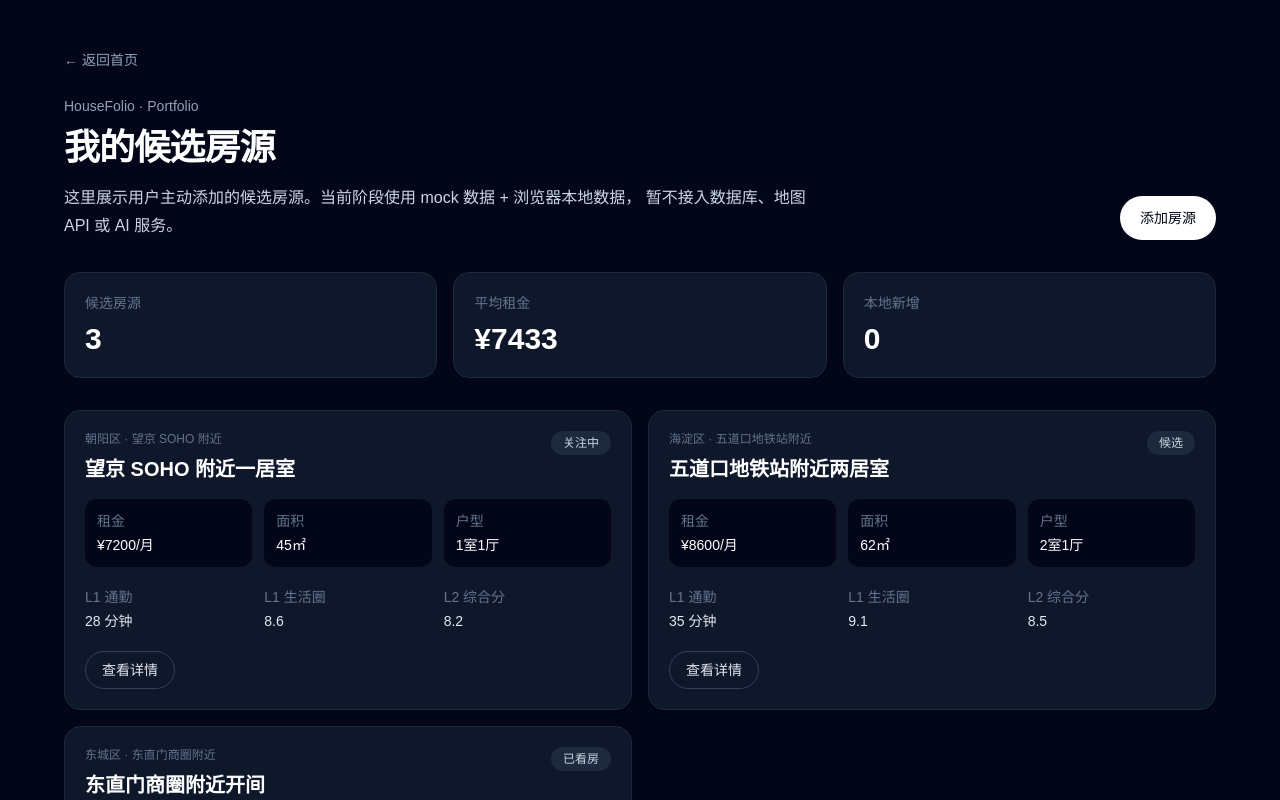
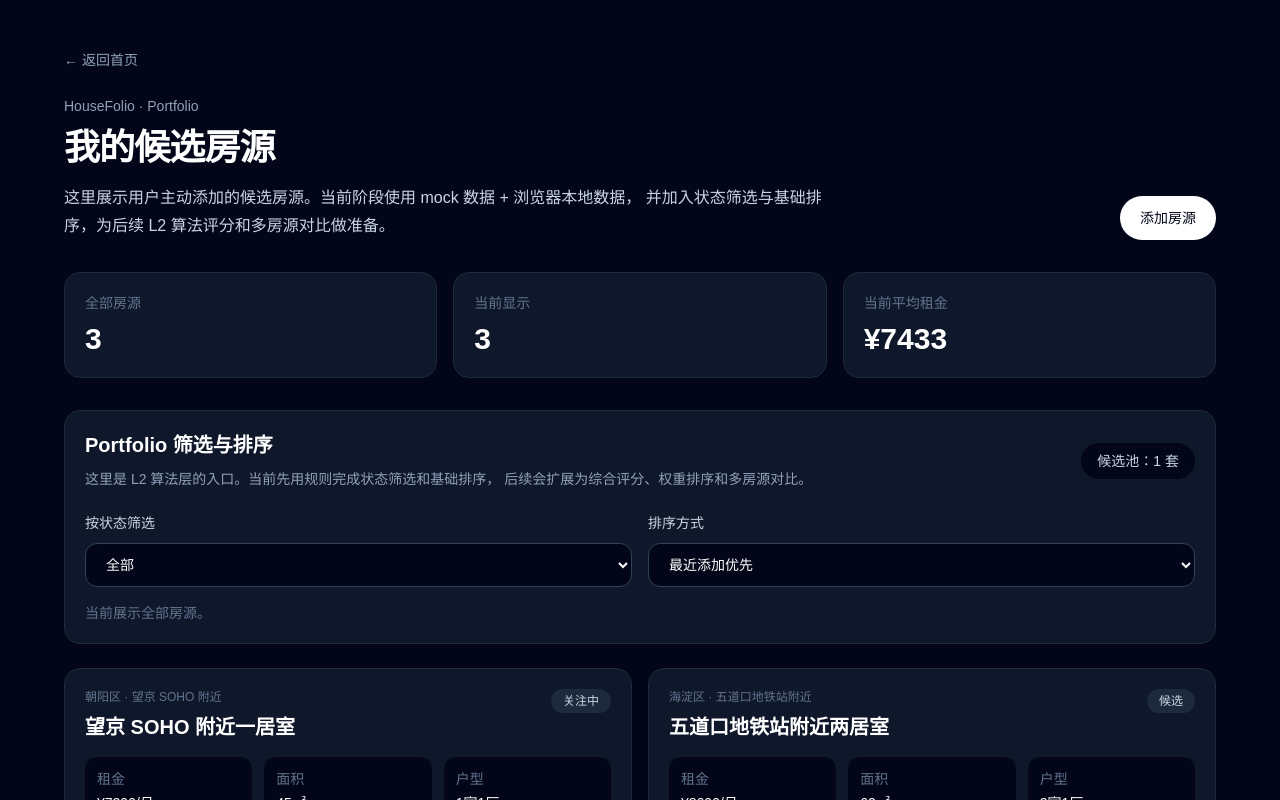
Before and after one commit to Qiu-Jiajun/HouseFolio, a Next.js app: page /portfolio in a window 1280 px wide. Shown: the top 800 px of the page. Built offline with nearby package versions, Linux system fonts and the light colour scheme.

Commit message:
feat: add portfolio filtering and sorting

```diff
--- a/src/app/portfolio/page.tsx
+++ b/src/app/portfolio/page.tsx
@@ -21,7 +21,7 @@ export default function PortfolioPage() {
 
               <p className="mt-4 max-w-3xl text-base leading-7 text-slate-300">
                 这里展示用户主动添加的候选房源。当前阶段使用 mock 数据 + 浏览器本地数据，
-                暂不接入数据库、地图 API 或 AI 服务。
+                并加入状态筛选与基础排序，为后续 L2 算法评分和多房源对比做准备。
               </p>
             </div>
 
--- a/src/components/portfolio-list.tsx
+++ b/src/components/portfolio-list.tsx
@@ -2,56 +2,174 @@
 
 import { useEffect, useMemo, useState } from "react";
 import { ListingCard } from "@/components/listing-card";
+import {
+  filterListingsByStatus,
+  sortListings,
+  type ListingSortKey,
+  type ListingStatusFilter,
+} from "@/lib/algorithm/portfolio";
 import { getAllClientListings } from "@/lib/local-store/listing-lookup";
-import type { Listing } from "@/types/listing";
+import type { Listing, ListingStatus } from "@/types/listing";
+
+const statusOptions: {
+  value: ListingStatusFilter;
+  label: string;
+}[] = [
+  { value: "all", label: "全部" },
+  { value: "draft", label: "草稿" },
+  { value: "watching", label: "关注中" },
+  { value: "visited", label: "已看房" },
+  { value: "shortlisted", label: "候选" },
+  { value: "rejected", label: "已排除" },
+];
+
+const sortOptions: {
+  value: ListingSortKey;
+  label: string;
+}[] = [
+  { value: "createdAtDesc", label: "最近添加优先" },
+  { value: "rentAsc", label: "租金从低到高" },
+  { value: "rentDesc", label: "租金从高到低" },
+  { value: "commuteAsc", label: "通勤时间最短" },
+  { value: "scoreDesc", label: "综合分最高" },
+];
+
+const statusText: Record<ListingStatus, string> = {
+  draft: "草稿",
+  watching: "关注中",
+  visited: "已看房",
+  shortlisted: "候选",
+  rejected: "已排除",
+};
 
 export function PortfolioList() {
   const [listings, setListings] = useState<Listing[]>([]);
+  const [statusFilter, setStatusFilter] =
+    useState<ListingStatusFilter>("all");
+  const [sortKey, setSortKey] = useState<ListingSortKey>("createdAtDesc");
 
   useEffect(() => {
     setListings(getAllClientListings());
   }, []);
 
-  const averageRent = useMemo(() => {
-    if (listings.length === 0) {
+  const visibleListings = useMemo(() => {
+    const filteredListings = filterListingsByStatus(listings, statusFilter);
+    return sortListings(filteredListings, sortKey);
+  }, [listings, statusFilter, sortKey]);
+
+  const averageVisibleRent = useMemo(() => {
+    if (visibleListings.length === 0) {
       return 0;
     }
 
     return Math.round(
-      listings.reduce((sum, item) => sum + item.rent, 0) / listings.length
+      visibleListings.reduce((sum, item) => sum + item.rent, 0) /
+        visibleListings.length
     );
+  }, [visibleListings]);
+
+  const shortlistedCount = useMemo(() => {
+    return listings.filter((listing) => listing.status === "shortlisted")
+      .length;
   }, [listings]);
-
-  const localAddedCount = listings.filter((listing) =>
-    listing.id.startsWith("listing-")
-  ).length - 3;
 
   return (
     <>
       <div className="mb-8 grid gap-4 md:grid-cols-3">
         <div className="rounded-2xl border border-slate-800 bg-slate-900 p-5">
-          <p className="text-sm text-slate-500">候选房源</p>
+          <p className="text-sm text-slate-500">全部房源</p>
           <p className="mt-2 text-3xl font-bold">{listings.length}</p>
         </div>
 
         <div className="rounded-2xl border border-slate-800 bg-slate-900 p-5">
-          <p className="text-sm text-slate-500">平均租金</p>
-          <p className="mt-2 text-3xl font-bold">¥{averageRent}</p>
+          <p className="text-sm text-slate-500">当前显示</p>
+          <p className="mt-2 text-3xl font-bold">{visibleListings.length}</p>
         </div>
 
         <div className="rounded-2xl border border-slate-800 bg-slate-900 p-5">
-          <p className="text-sm text-slate-500">本地新增</p>
-          <p className="mt-2 text-3xl font-bold">
-            {Math.max(localAddedCount, 0)}
-          </p>
+          <p className="text-sm text-slate-500">当前平均租金</p>
+          <p className="mt-2 text-3xl font-bold">¥{averageVisibleRent}</p>
         </div>
       </div>
 
-      <div className="grid gap-4 lg:grid-cols-2">
-        {listings.map((listing) => (
-          <ListingCard key={listing.id} listing={listing} />
-        ))}
+      <div className="mb-6 rounded-2xl border border-slate-800 bg-slate-900 p-5">
+        <div className="mb-5 flex flex-wrap items-center justify-between gap-4">
+          <div>
+            <h2 className="text-xl font-semibold text-white">
+              Portfolio 筛选与排序
+            </h2>
+            <p className="mt-2 text-sm leading-6 text-slate-400">
+              这里是 L2 算法层的入口。当前先用规则完成状态筛选和基础排序，
+              后续会扩展为综合评分、权重排序和多房源对比。
+            </p>
+          </div>
+
+          <div className="rounded-full bg-slate-950 px-4 py-2 text-sm text-slate-300">
+            候选池：{shortlistedCount} 套
+          </div>
+        </div>
+
+        <div className="grid gap-4 md:grid-cols-2">
+          <label className="block">
+            <span className="text-sm text-slate-300">按状态筛选</span>
+            <select
+              value={statusFilter}
+              onChange={(event) =>
+                setStatusFilter(event.target.value as ListingStatusFilter)
+              }
+              className="mt-2 w-full rounded-xl border border-slate-700 bg-slate-950 px-4 py-3 text-sm text-white outline-none focus:border-slate-400"
+            >
+              {statusOptions.map((option) => (
+                <option key={option.value} value={option.value}>
+                  {option.label}
+                </option>
+              ))}
+            </select>
+          </label>
+
+          <label className="block">
+            <span className="text-sm text-slate-300">排序方式</span>
+            <select
+              value={sortKey}
+              onChange={(event) =>
+                setSortKey(event.target.value as ListingSortKey)
+              }
+              className="mt-2 w-full rounded-xl border border-slate-700 bg-slate-950 px-4 py-3 text-sm text-white outline-none focus:border-slate-400"
+            >
+              {sortOptions.map((option) => (
+                <option key={option.value} value={option.value}>
+                  {option.label}
+                </option>
+              ))}
+            </select>
+          </label>
+        </div>
+
+        {statusFilter !== "all" ? (
+          <p className="mt-4 text-sm text-slate-500">
+            当前仅展示状态为「{statusText[statusFilter]}」的房源。
+          </p>
+        ) : (
+          <p className="mt-4 text-sm text-slate-500">
+            当前展示全部房源。
+          </p>
+        )}
       </div>
+
+      {visibleListings.length === 0 ? (
+        <div className="rounded-2xl border border-slate-800 bg-slate-900 p-8 text-center">
+          <h2 className="text-2xl font-semibold text-white">暂无匹配房源</h2>
+          <p className="mt-3 text-sm text-slate-400">
+            可以切换筛选条件，或返回详情页调整房源状态。
+          </p>
+        </div>
+      ) : (
+        <div className="grid gap-4 lg:grid-cols-2">
+          {visibleListings.map((listing) => (
+            <ListingCard key={listing.id} listing={listing} />
+          ))}
+        </div>
+      )}
     </>
   );
 }
--- /dev/null
+++ b/src/lib/algorithm/portfolio.ts
@@ -0,0 +1,68 @@
+import type { Listing, ListingStatus } from "@/types/listing";
+
+export type ListingStatusFilter = "all" | ListingStatus;
+
+export type ListingSortKey =
+  | "createdAtDesc"
+  | "rentAsc"
+  | "rentDesc"
+  | "commuteAsc"
+  | "scoreDesc";
+
+export function filterListingsByStatus(
+  listings: Listing[],
+  statusFilter: ListingStatusFilter
+): Listing[] {
+  if (statusFilter === "all") {
+    return listings;
+  }
+
+  return listings.filter((listing) => listing.status === statusFilter);
+}
+
+function compareOptionalNumberAsc(
+  a: number | undefined,
+  b: number | undefined
+): number {
+  if (a === undefined && b === undefined) return 0;
+  if (a === undefined) return 1;
+  if (b === undefined) return -1;
+  return a - b;
+}
+
+function compareOptionalNumberDesc(
+  a: number | undefined,
+  b: number | undefined
+): number {
+  if (a === undefined && b === undefined) return 0;
+  if (a === undefined) return 1;
+  if (b === undefined) return -1;
+  return b - a;
+}
+
+export function sortListings(
+  listings: Listing[],
+  sortKey: ListingSortKey
+): Listing[] {
+  const nextListings = [...listings];
+
+  return nextListings.sort((a, b) => {
+    switch (sortKey) {
+      case "rentAsc":
+        return a.rent - b.rent;
+
+      case "rentDesc":
+        return b.rent - a.rent;
+
+      case "commuteAsc":
+        return compareOptionalNumberAsc(a.commuteMinutes, b.commuteMinutes);
+
+      case "scoreDesc":
+        return compareOptionalNumberDesc(a.compositeScore, b.compositeScore);
+
+      case "createdAtDesc":
+      default:
+        return b.createdAt.localeCompare(a.createdAt);
+    }
+  });
+}
```
